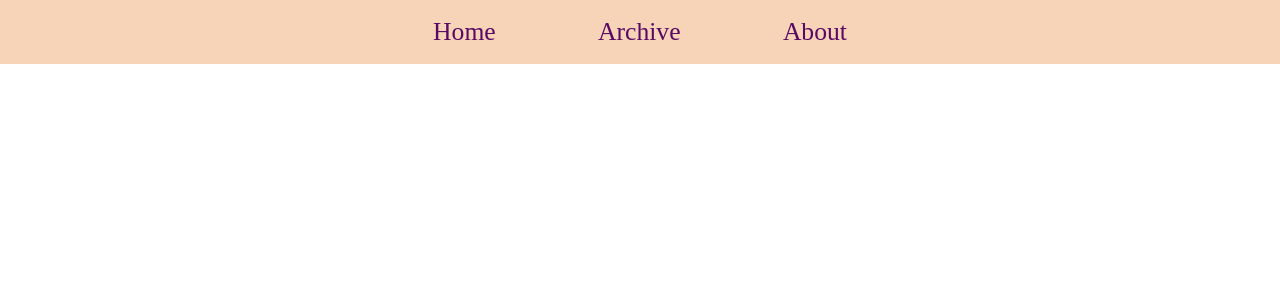
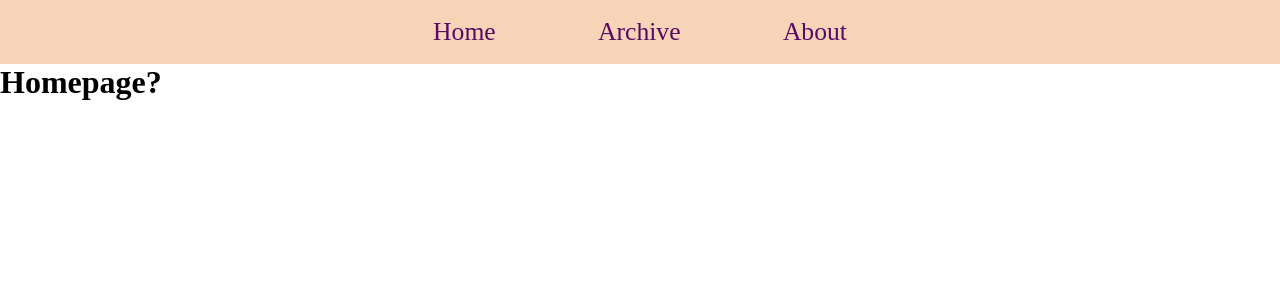
Before and after one commit to fredrikb12/blog-api-frontend, a React (Create React App) app: page /#/ in a window 1280 px wide. Shown: the top 300 px of the page. Built offline with nearby package versions, Linux system fonts and the light colour scheme; no server answers.

Commit message:
Add nested route for homepage

```diff
--- a/src/components/RouteSwitch.js
+++ b/src/components/RouteSwitch.js
@@ -5,7 +5,9 @@ function RouteSwitch() {
   return (
     <HashRouter>
       <Routes>
-        <Route path="/" element={<App />}></Route>
+        <Route path="/" element={<App />}>
+          <Route index element={<h1>Homepage?</h1>} />
+        </Route>
       </Routes>
     </HashRouter>
   );
```
